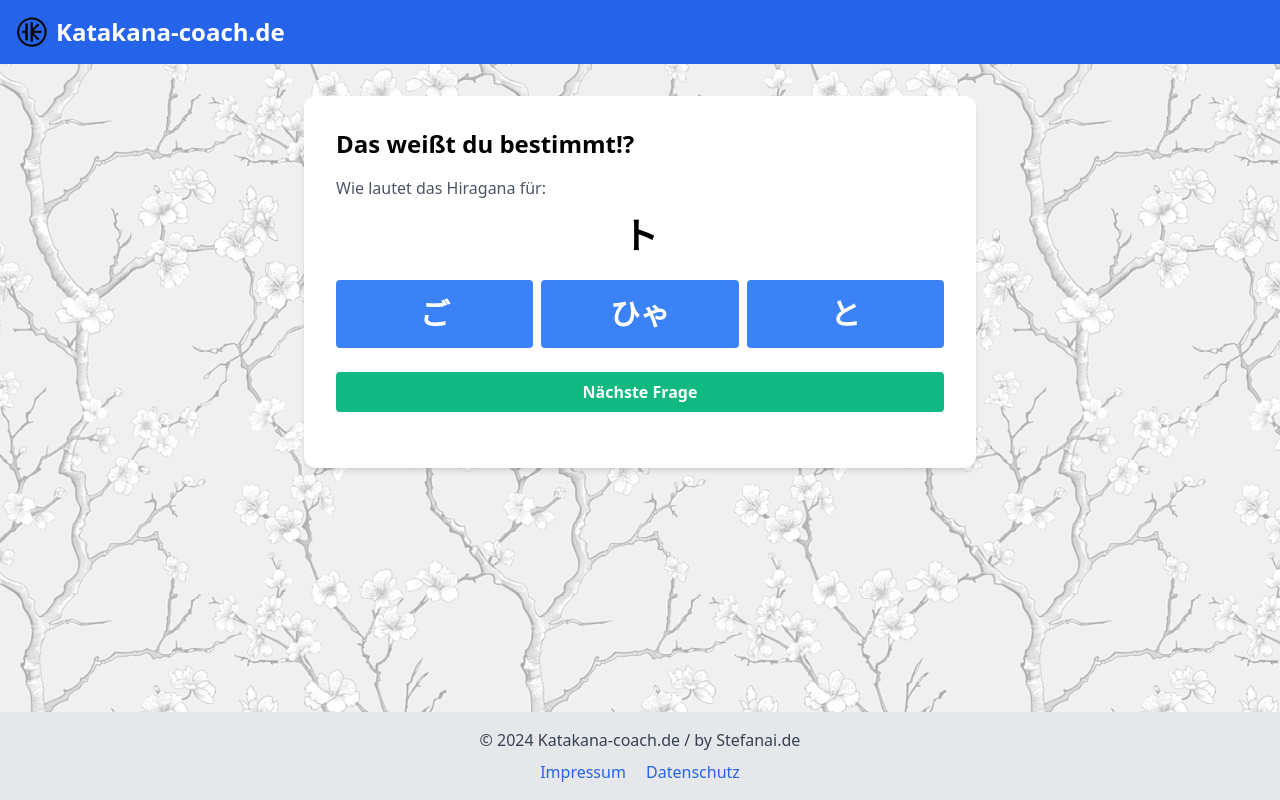
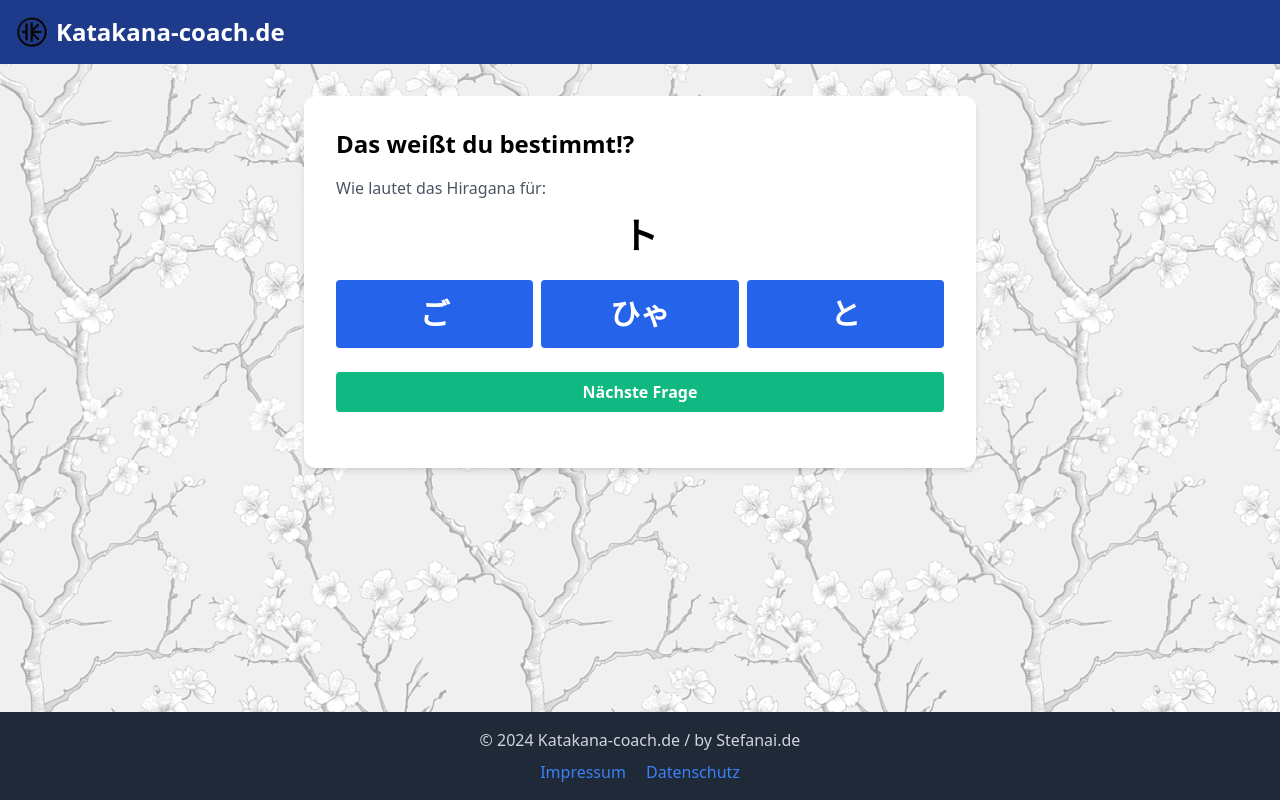
Before and after one commit to StefanMuellerAI/katakana-coach, a Flask app: page / in a window 1280 px wide. Run offline with Flask 3, Linux system fonts and the light colour scheme.

Commit message:
Commit 1

```diff
--- a/templates/layout.html
+++ b/templates/layout.html
@@ -13,10 +13,9 @@
         }
     </style>
     <script data-ad-client="ca-pub-XXXXXXXXXXXXXXXX" async src="https://pagead2.googlesyndication.com/pagead/js/adsbygoogle.js"></script>
-
 </head>
 <body class="flex flex-col min-h-screen bg-gray-100">
-    <header class="bg-blue-600 text-white p-4">
+    <header class="bg-blue-900 text-white p-4">
         <div class="container mx-auto flex items-center justify-between">
             <a href="/" class="flex items-center">
                 <img src="{{ url_for('static', filename='katakana-coach-logo.png') }}" alt="Katakana-coach.de Logo" class="h-8 mr-2">
@@ -29,12 +28,12 @@
         {% block content %}{% endblock %}
     </main>
 
-    <footer class="bg-gray-200 text-gray-700 p-4">
+    <footer class="bg-gray-800 text-gray-300 p-4">
         <div class="container mx-auto text-center">
             <p>&copy; 2024 Katakana-coach.de / by Stefanai.de</p>
             <div class="mt-2">
-                <a href="{{ url_for('impressum') }}" class="text-blue-600 hover:text-blue-800 mr-4">Impressum</a>
-                <a href="{{ url_for('datenschutz') }}" class="text-blue-600 hover:text-blue-800">Datenschutz</a>
+                <a href="{{ url_for('impressum') }}" class="text-blue-500 hover:text-blue-700 mr-4">Impressum</a>
+                <a href="{{ url_for('datenschutz') }}" class="text-blue-500 hover:text-blue-700">Datenschutz</a>
             </div>
         </div>
     </footer>
--- a/templates/learn_katakana.html
+++ b/templates/learn_katakana.html
@@ -67,7 +67,7 @@ function loadQuestion() {
             data.options.forEach((option, index) => {
                 const button = document.createElement('button');
                 button.innerHTML = `<span class="text-3xl">${option}</span><span class="sr-only">${index + 1}</span>`;
-                button.className = 'flex-1 bg-blue-500 hover:bg-blue-700 text-white font-bold py-4 px-6 rounded text-center';
+                button.className = 'flex-1 bg-blue-600 hover:bg-blue-700 text-white font-bold py-4 px-6 rounded text-center';
                 button.onclick = () => checkAnswer(option);
                 optionsContainer.appendChild(button);
             });
```
